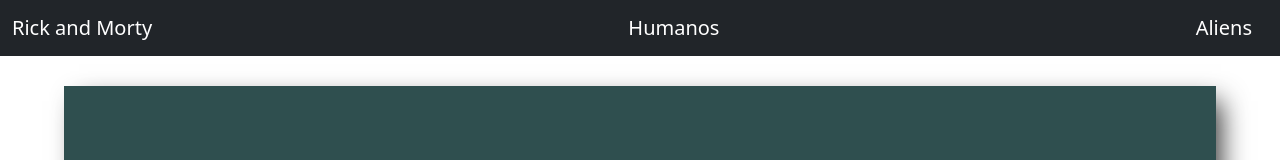
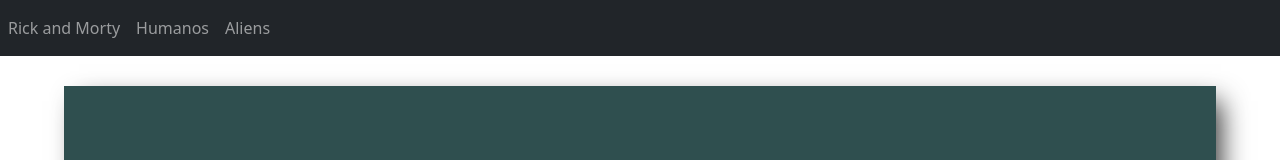
Before and after one commit to spancavil/After-routing-16995, a React (Create React App) app: page /item/1 in a window 1280 px wide. Shown: the top 160 px of the page. Built offline with nearby package versions, Linux system fonts and the light colour scheme; no server answers.

Commit message:
Fixes on router

```diff
--- a/package.json
+++ b/package.json
@@ -10,7 +10,7 @@
     "react": "^17.0.2",
     "react-bootstrap": "^2.0.2",
     "react-dom": "^17.0.2",
-    "react-router-dom": "5.2.0",
+    "react-router-dom": "6.0.2",
     "react-scripts": "4.0.3",
     "sass": "^1.43.5",
     "web-vitals": "^1.0.1"
--- a/src/App.js
+++ b/src/App.js
@@ -1,4 +1,4 @@
-import {BrowserRouter as Router, Route, Switch} from 'react-router-dom';
+import {BrowserRouter as Router, Route, Routes} from 'react-router-dom';
 import ItemListContainer from './Containers/ItemListContainer';
 import NavBar from './Components/NavBar';
 import ItemDetailContainer from './Containers/ItemDetailContainer';
@@ -6,13 +6,14 @@ import ItemDetailContainer from './Containers/ItemDetailContainer';
 function App() {
   return (
     <>
-    <NavBar/>
     <Router>
-      <Switch>
-        <Route exact path = "/" component={ItemListContainer}/>
-        <Route path = "/category/:categoryId" component={ItemListContainer}/>
-        <Route exact path = "/item/:id" component={ItemDetailContainer} />
-      </Switch>
+      <NavBar/>
+      <Routes>
+        <Route exact path = "/" element={<ItemListContainer/>}/>
+        <Route exact path = "/category/:categoryId" element={<ItemListContainer/>}/>
+        <Route exact path = "/item/:id" element={<ItemDetailContainer/>} />
+        <Route element={<h2>Not found</h2>}/>
+      </Routes>
     </Router>
     </>
   );
--- a/src/Components/NavBar/index.jsx
+++ b/src/Components/NavBar/index.jsx
@@ -1,17 +1,28 @@
-import { NavLink, BrowserRouter as Router} from "react-router-dom";
+import { NavLink} from "react-router-dom";
 
 const NavBar = () => {
 
   return (
-    <Router>
-    <nav className="navbar navbar-expand-lg navbar-dark bg-dark">
-      <div className="container-fluid justify-content-space-between">
-        <NavLink to="/" className="navbar-brand">Rick and Morty</NavLink>
-        <NavLink to={`/category/Human`} className="navbar-brand">Humanos</NavLink>
-        <NavLink to="/category/Alien" className="navbar-brand" >Aliens</NavLink>
-      </div>
-    </nav>
-    </Router>
+      <nav class="navbar navbar-expand-lg navbar-dark bg-dark">
+
+        <button class="navbar-toggler" type="button" data-toggle="collapse" data-target="#navbarSupportedContent" aria-controls="navbarSupportedContent" aria-expanded="false" aria-label="Toggle navigation">
+          <span class="navbar-toggler-icon"></span>
+        </button>
+
+        <div class="collapse navbar-collapse" id="navbarSupportedContent">
+          <ul class="navbar-nav mr-auto">
+            <li class="nav-item active">
+              <NavLink to="/" className="nav-link">Rick and Morty</NavLink>
+            </li>
+            <li class="nav-item active">
+                <NavLink to={`/category/Human`} className="nav-link">Humanos</NavLink>
+            </li>
+            <li class="nav-item active">
+                <NavLink to="/category/Alien" className="nav-link" >Aliens</NavLink>
+            </li>
+          </ul>
+        </div>
+      </nav>
   )
 }
 
--- a/src/Containers/ItemDetailContainer/index.jsx
+++ b/src/Containers/ItemDetailContainer/index.jsx
@@ -1,7 +1,7 @@
 import React from 'react'
 import { useState } from 'react';
 import { useEffect } from 'react';
-import { useParams } from 'react-router'
+import { useParams } from 'react-router-dom'
 import { getCharacter} from '../../Services/getItems';
 import ItemDetail from '../../Components/ItemDetail';
 
--- a/src/Containers/ItemListContainer/index.jsx
+++ b/src/Containers/ItemListContainer/index.jsx
@@ -18,13 +18,13 @@ const ItemListContainer = () => {
             if (categoryId !== undefined){
 
                 const personajes = await getCharactersByCategory(categoryId);
-                console.log(personajes);
+                // console.log(personajes);
                 setCharacters(personajes)
 
             } else {
 
                 const personajes = await getCharacters()
-                console.log(personajes)
+                // console.log(personajes)
                 setCharacters(personajes)
 
             }
```
Also changed, not shown: 2 other files (tests, documents, lock files or other folders).
